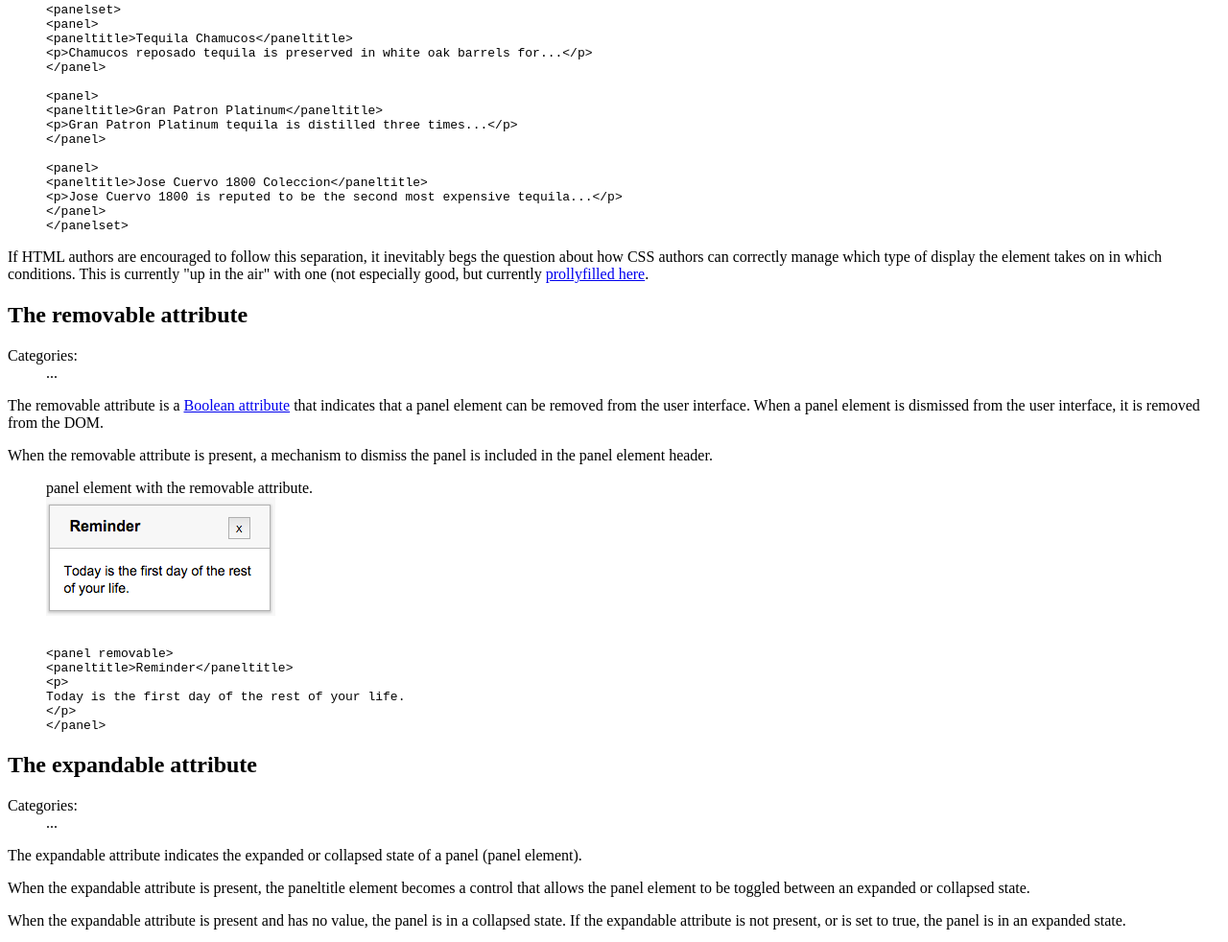
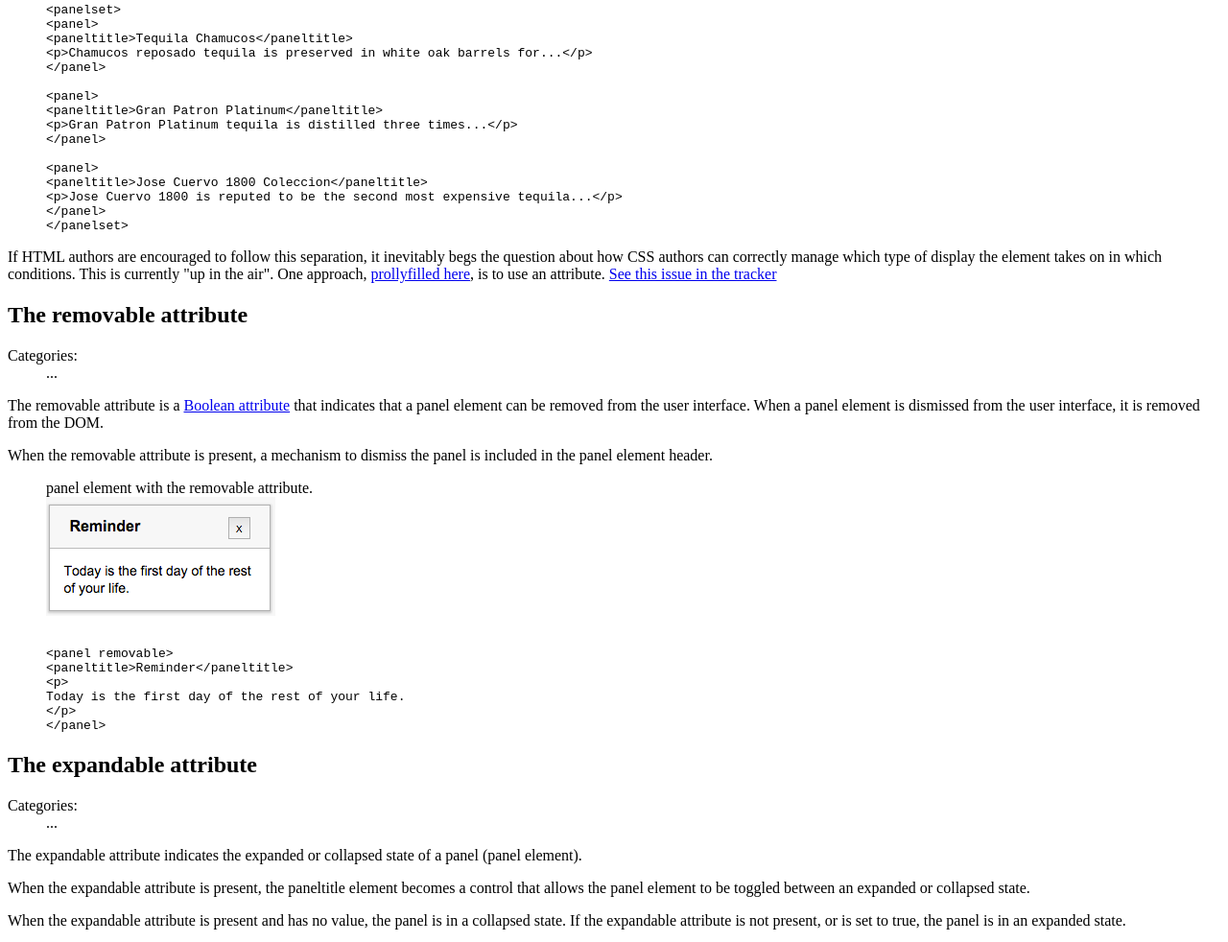
Before and after one commit to bkardell/common-panel, a plain HTML site: page index.src.html in a window 1280 px wide. Shown: the part 2881-3863 px from the top of the page at 96% size. Drawn offline with Linux system fonts and the light colour scheme.

Commit message:
Link issues to the issue tracker
(And make sure they are in there to begin with…)

```diff
--- a/index.src.html
+++ b/index.src.html
@@ -233,7 +233,7 @@ Any ARIA attributes applicable to the allowed roles.</dd>
 </figure>
 
 <p class="issue">
-If HTML authors are encouraged to follow this separation, it inevitably begs the question about how CSS authors can correctly manage which type of display the element takes on in which conditions. This is currently "up in the air" with one (not especially good, but currently <a href="preferrential-display.html">prollyfilled here</a>.
+If HTML authors are encouraged to follow this separation, it inevitably begs the question about how CSS authors can correctly manage which type of display the element takes on in which conditions. This is currently "up in the air". One approach, <a href="preferrential-display.html">prollyfilled here</a>, is to use an attribute. <a href="https://github.com/bkardell/common-panel/issues/25">See this issue in the tracker</a>
 </p>
 
 </section>
```
